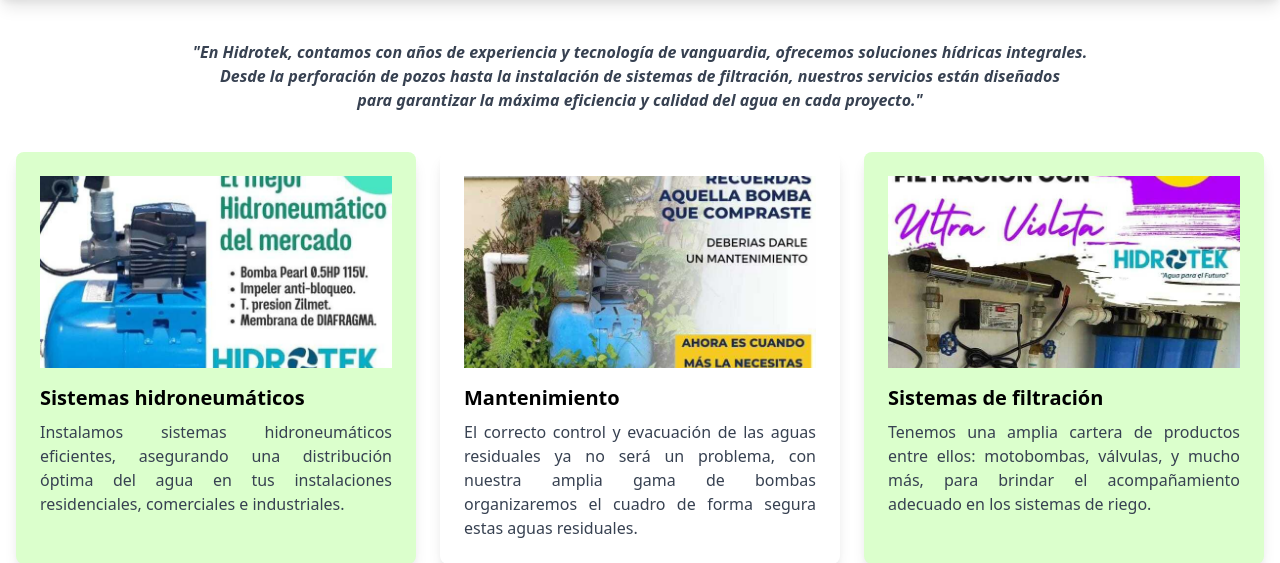
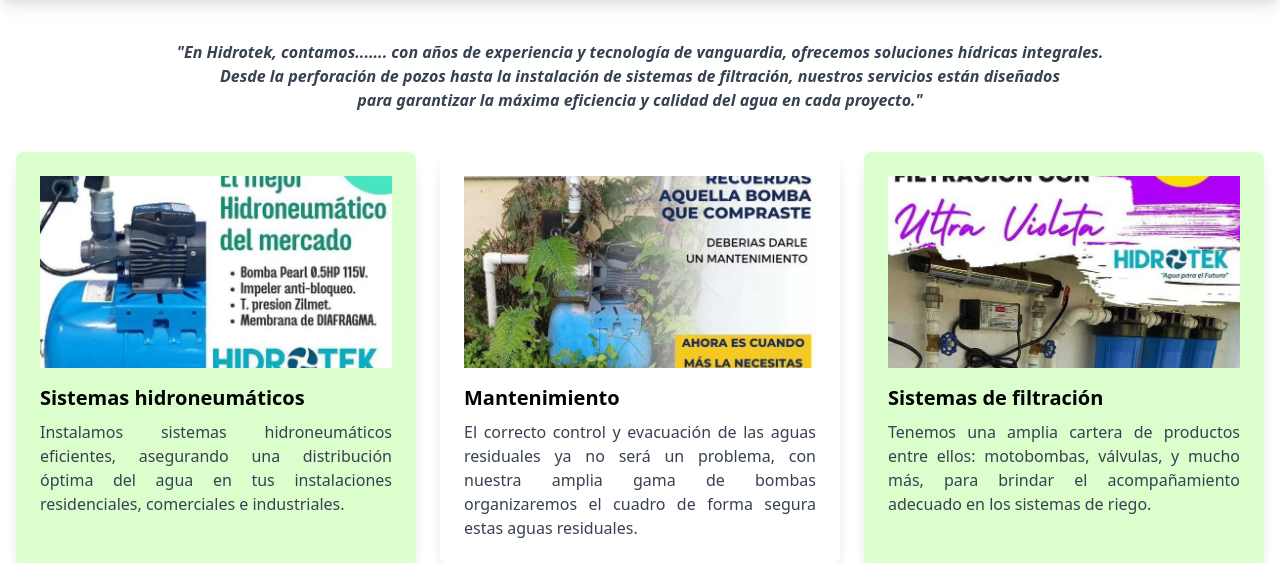
Before and after one commit to DSW3Projects/DSW3Projects, a Django app: page /services/ in a window 1280 px wide. Shown: the part 112-675 px from the top of the page. Run offline with Django 5.2, Linux system fonts and the light colour scheme.

Commit message:
puntosxD

```diff
--- a/Examen Final/Hidrotek/Home/templates/Services.html
+++ b/Examen Final/Hidrotek/Home/templates/Services.html
@@ -4,7 +4,7 @@
 {% block content%}
 
     <section class="container mx-auto my-10 px-4">
-        <p class="text-gray-700 text-center mb-10"><strong><i>"En Hidrotek, contamos con años de experiencia y tecnología de vanguardia, ofrecemos soluciones hídricas integrales. <br>Desde la perforación de pozos hasta la instalación de sistemas de filtración, nuestros servicios están diseñados <br>para garantizar la máxima eficiencia y calidad del agua en cada proyecto."</strong></i></p>
+        <p class="text-gray-700 text-center mb-10"><strong><i>"En Hidrotek, contamos....... con años de experiencia y tecnología de vanguardia, ofrecemos soluciones hídricas integrales. <br>Desde la perforación de pozos hasta la instalación de sistemas de filtración, nuestros servicios están diseñados <br>para garantizar la máxima eficiencia y calidad del agua en cada proyecto."</strong></i></p>
 
         <div class="grid md:grid-cols-2 lg:grid-cols-3 gap-6 ">
             <!-- Sistema Hidroneumáticos -->
```
